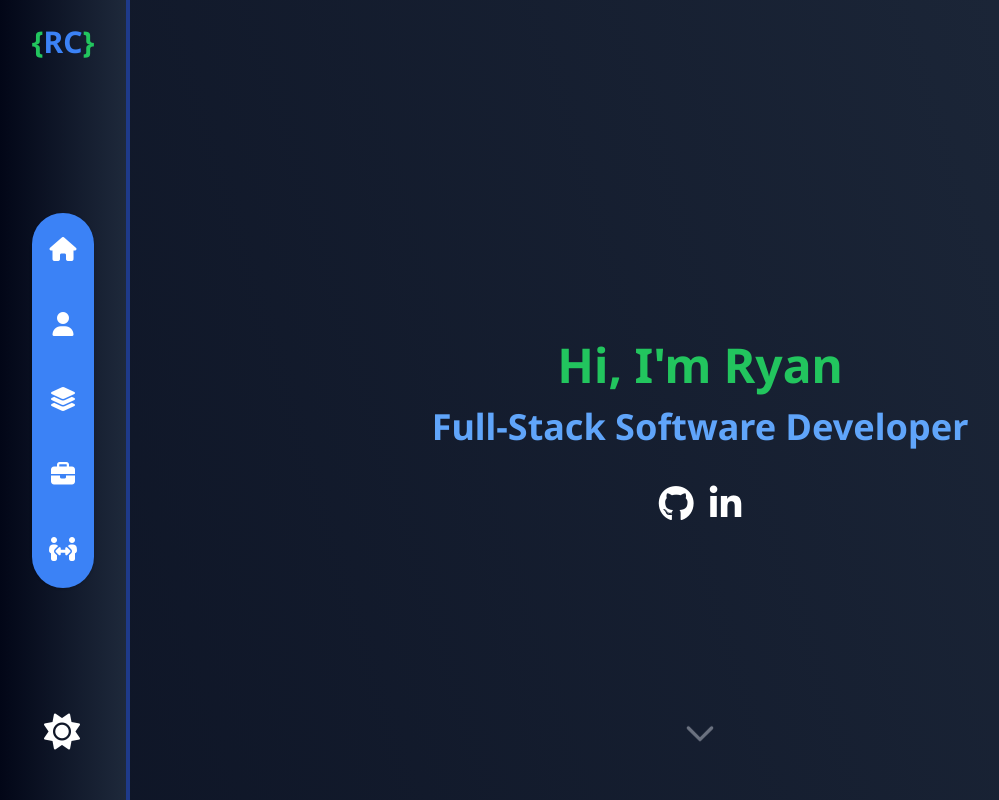
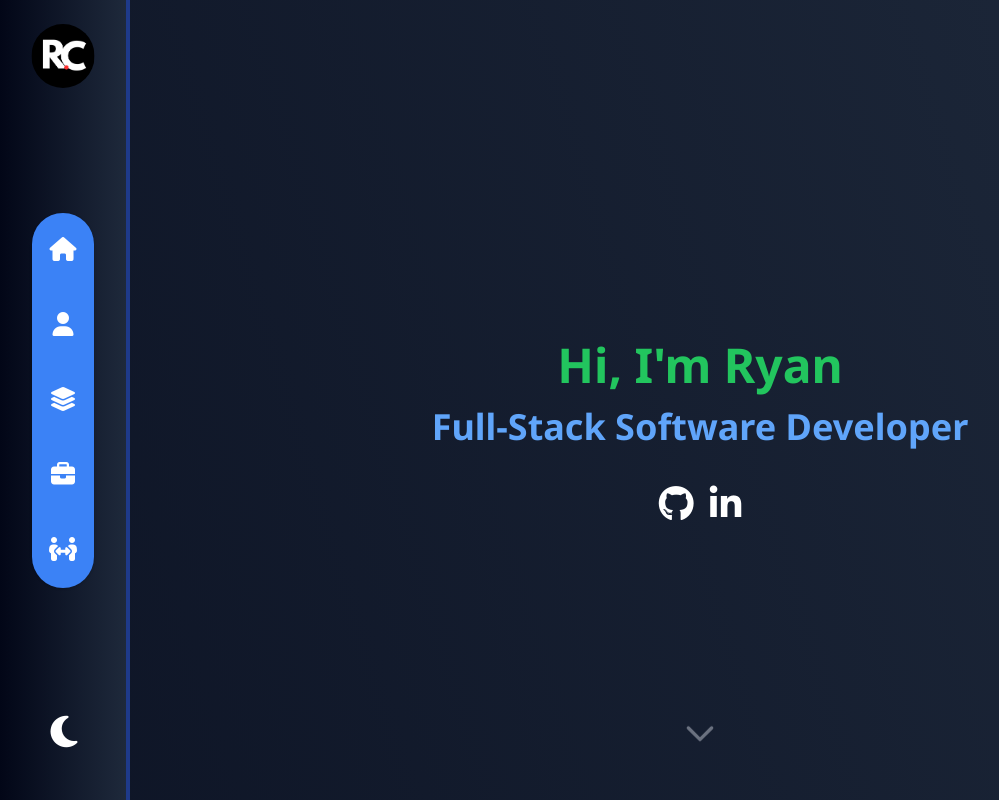
Before and after one commit to ryanwcchan/portfolio, a React (Vite) app: page /portfolio/home in a window 1280 px wide. Shown: the top 800 px of the page, without its empty margins (0-999 px from the left). Built offline with nearby package versions, Linux system fonts and the light colour scheme; no server answers.

Commit message:
Add logo to navbar

```diff
--- a/src/sections/Navbar.jsx
+++ b/src/sections/Navbar.jsx
@@ -150,7 +150,7 @@ export default function Navbar() {
           onClick={() => console.log("Logo clicked")}
         >
           <NavLink to={"/"}>
-            <h1
+            {/* <h1
               className="text-3xl text-white max-w-[100px]
             break-words text-center absolute top-6 left-1/2 -translate-x-1/2"
             >
@@ -159,7 +159,14 @@ export default function Navbar() {
                 RC
               </span>
               <span className="text-green-500 font-bold">{"}"}</span>
-            </h1>
+            </h1> */}
+            <div className="absolute top-6 left-1/2 -translate-x-1/2">
+              <img
+                src="logo-cropped.png"
+                alt="logo"
+                className="w-16 h-16 object-cover rounded-full"
+              />
+            </div>
           </NavLink>
         </div>
         <div className="flex flex-col justify-center items-center h-full">
@@ -170,7 +177,7 @@ export default function Navbar() {
         <button
           onClick={toggleTheme}
           className="py-4 my-6">
-          <i className={`absolute bottom-[3rem] font-bold text-4xl ${theme === "dark" ? "fa-regular fa-sun left-[35%]" : "fa-regular fa-moon left-[40%]"}`}></i>
+          <i className={`absolute bottom-[3rem] font-bold text-4xl ${theme === "dark" ? "fa-regular fa-moon left-[40%]" : "fa-regular fa-sun left-[35%]"}`}></i>
         </button>
       </div>
     </header>
```
Also changed, not shown: public/logo-cropped.png (added), public/logo.png (added).
